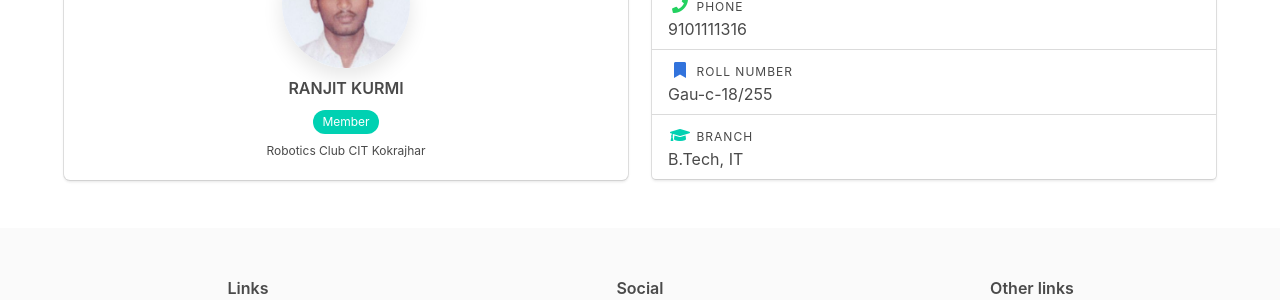
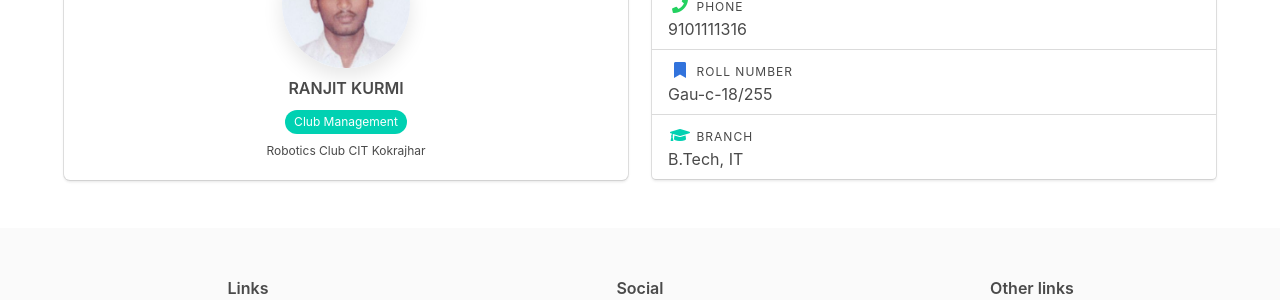
Before and after one commit to robotics-club-citk/robotics-club-citk.github.io, a Jekyll site: the page built from _members/ranjitkurmi.md, in a window 1280 px wide. Shown: the part 212-512 px from the top of the page. Built offline with Jekyll 4.4.1, drawn with Linux system fonts in a browser that asks for light colours.

Commit message:
Update ranjitkurmi.md

```diff
--- a/_members/ranjitkurmi.md
+++ b/_members/ranjitkurmi.md
@@ -5,8 +5,8 @@ title: Ranjit Kurmi
 email: ranjitkurmi17@gmail.com
 phone: 9101111316
 avatar: ranjitkurmi.jpg
-role: Member
-type: member
+role: Club Management
+type: core
 roll: Gau-c-18/255
 branch: IT
 education: B.Tech
```
